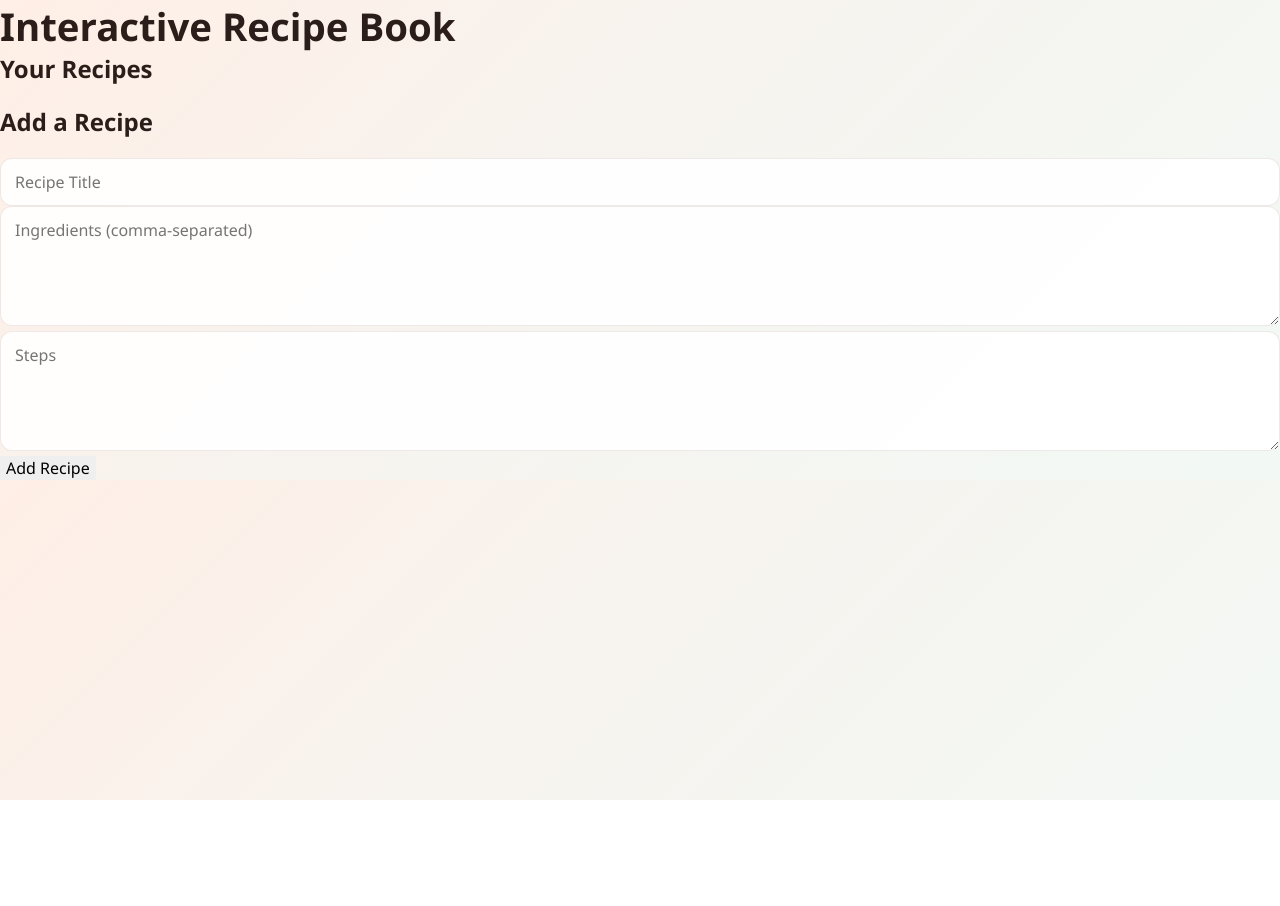
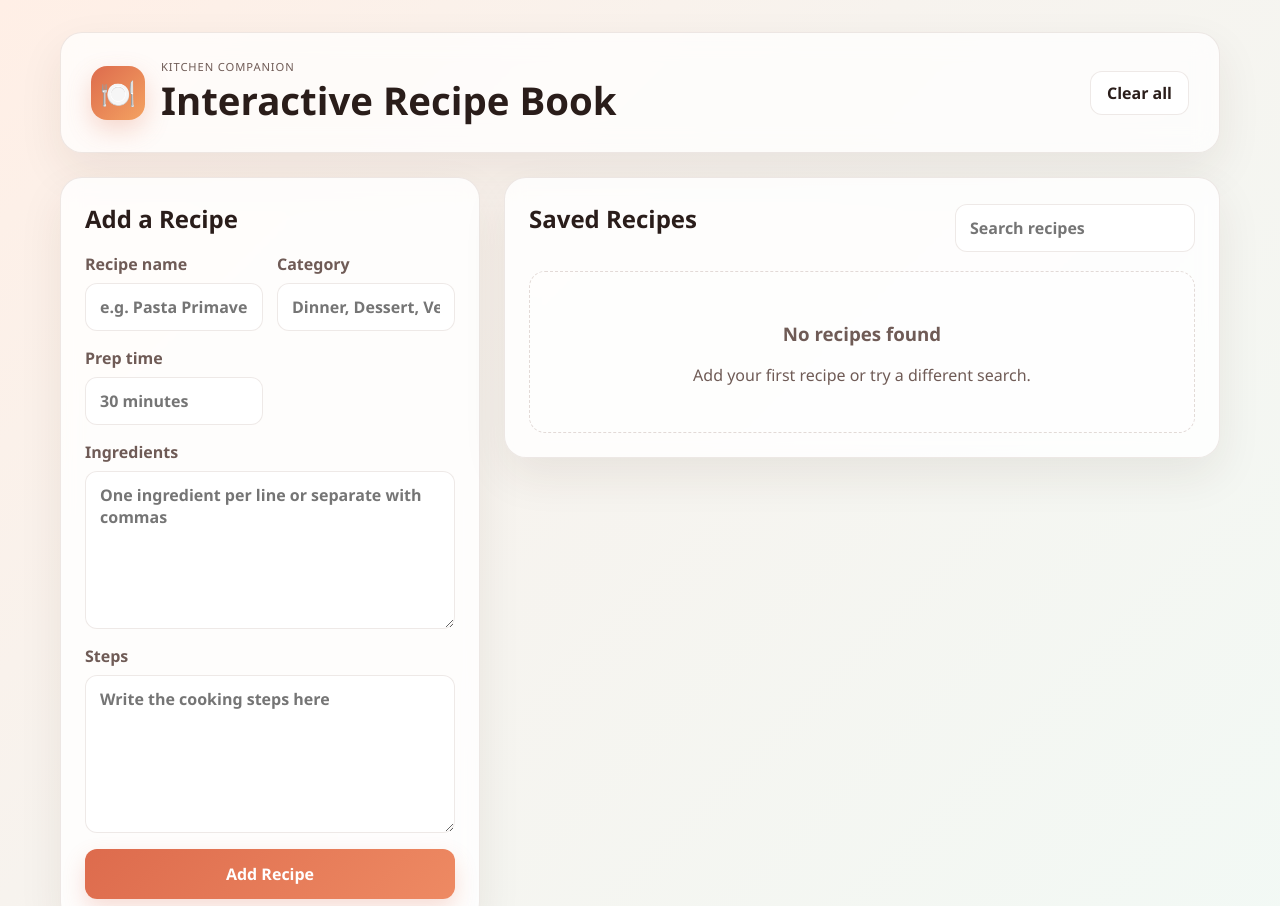
Before and after one commit to Cabrel-loic/Interactive-Recipe-Book, a plain HTML site: page index.html in a window 1280 px wide. Shown: the top 906 px of the page. Before the commit the page ends 800 px from the top, so only its background shows below. Drawn offline with Linux system fonts and the light colour scheme.

Commit message:
Main page now well styled

```diff
--- a/index.html
+++ b/index.html
@@ -4,39 +4,88 @@
     <meta charset="UTF-8" />
     <meta name="viewport" content="width=device-width, initial-scale=1.0" />
     <title>Recipe Book</title>
-    <link rel="stylesheet" href="styles.css" />
+    <link rel="stylesheet" href="Styles.css" />
   </head>
   <body>
-    <header>
-      <h1>Interactive Recipe Book</h1>
-    </header>
+    <div class="app-shell">
+      <header class="topbar">
+        <div class="brand">
+          <span class="brand-mark">🍽️</span>
+          <div>
+            <p class="eyebrow">Kitchen companion</p>
+            <h1>Interactive Recipe Book</h1>
+          </div>
+        </div>
+        <button id="clear-all" class="secondary-btn" type="button">
+          Clear all
+        </button>
+      </header>
 
-    <main>
-      <section id="recipe-list">
-        <h2>Your Recipes</h2>
-        <div id="recipes-container"></div>
-      </section>
+      <main class="layout">
+        <section class="panel form-panel">
+          <div class="section-heading">
+            <h2>Add a Recipe</h2>
+          </div>
 
-      <section id="add-recipe">
-        <h2>Add a Recipe</h2>
-        <form id="recipe-form">
-          <input
-            type="text"
-            id="recipe-title"
-            placeholder="Recipe Title"
-            required
-          />
-          <textarea
-            id="recipe-ingredients"
-            placeholder="Ingredients (comma-separated)"
-            required
-          ></textarea>
-          <textarea id="recipe-steps" placeholder="Steps" required></textarea>
-          <button type="submit">Add Recipe</button>
-        </form>
-      </section>
-    </main>
+          <form id="recipe-form" class="recipe-form">
+            <div class="input-row two-up">
+              <label>
+                <span>Recipe name</span>
+                <input type="text" id="recipe-title" placeholder="e.g. Pasta Primavera" required />
+              </label>
+              <label>
+                <span>Category</span>
+                <input type="text" id="recipe-category" placeholder="Dinner, Dessert, Veggie..." />
+              </label>
+            </div>
 
-    <script src="script.js"></script>
+            <div class="input-row two-up">
+              <label>
+                <span>Prep time</span>
+                <input type="text" id="recipe-time" placeholder="30 minutes" />
+              </label>
+            </div>
+
+            <label>
+              <span>Ingredients</span>
+              <textarea
+                id="recipe-ingredients"
+                rows="6"
+                placeholder="One ingredient per line or separate with commas"
+                required
+              ></textarea>
+            </label>
+
+            <label>
+              <span>Steps</span>
+              <textarea
+                id="recipe-steps"
+                rows="6"
+                placeholder="Write the cooking steps here"
+                required
+              ></textarea>
+            </label>
+
+            <button type="submit" class="primary-btn">Add Recipe</button>
+          </form>
+        </section>
+
+        <section class="panel list-panel">
+          <div class="list-header">
+            <div class="section-heading">
+              <h2>Saved Recipes</h2>
+            </div>
+            <label class="search-box">
+              <span class="sr-only">Search recipes</span>
+              <input type="search" id="recipe-search" placeholder="Search recipes" />
+            </label>
+          </div>
+
+          <div id="recipes-container" class="recipes-grid"></div>
+        </section>
+      </main>
+    </div>
+
+    <script src="Script.js"></script>
   </body>
 </html>
```
